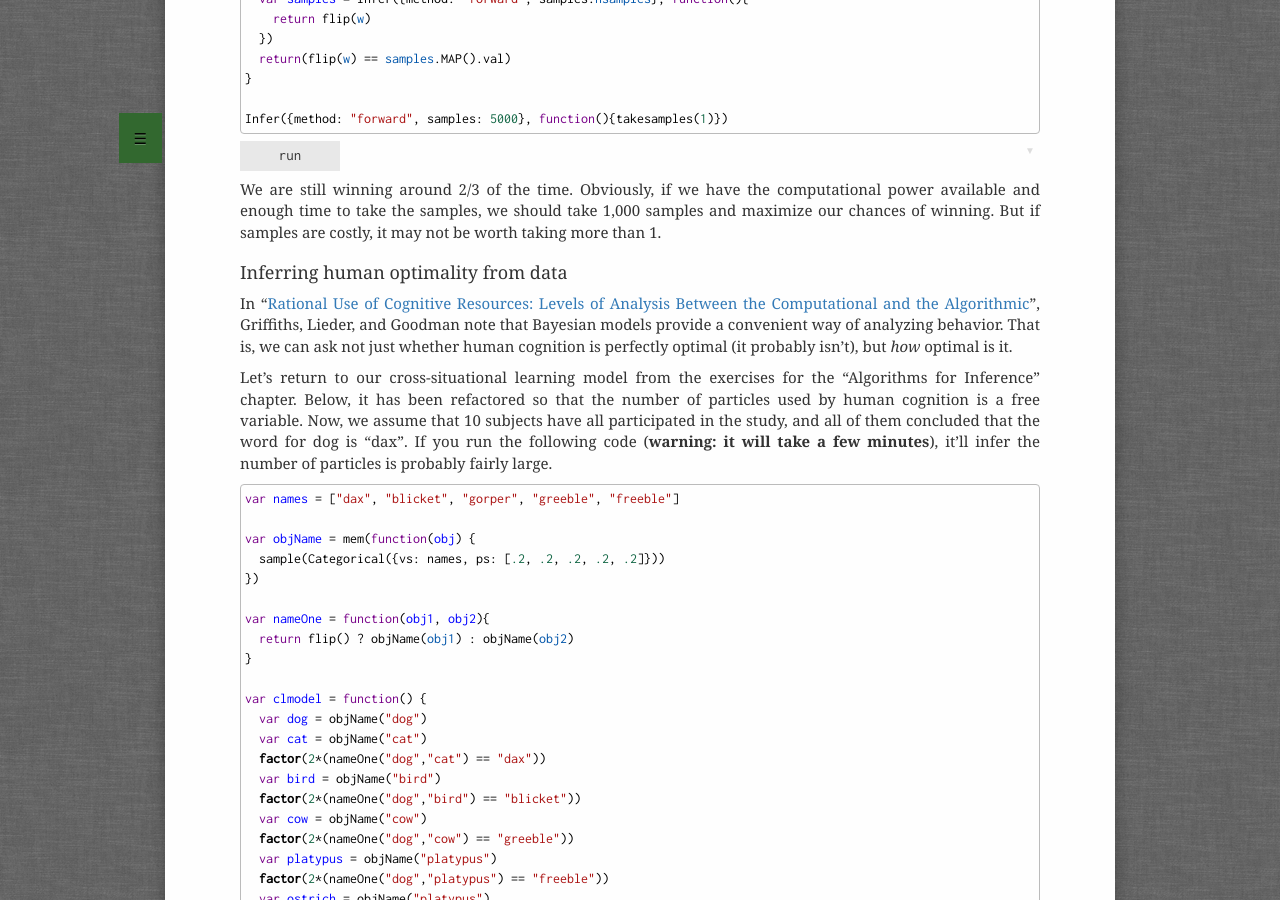
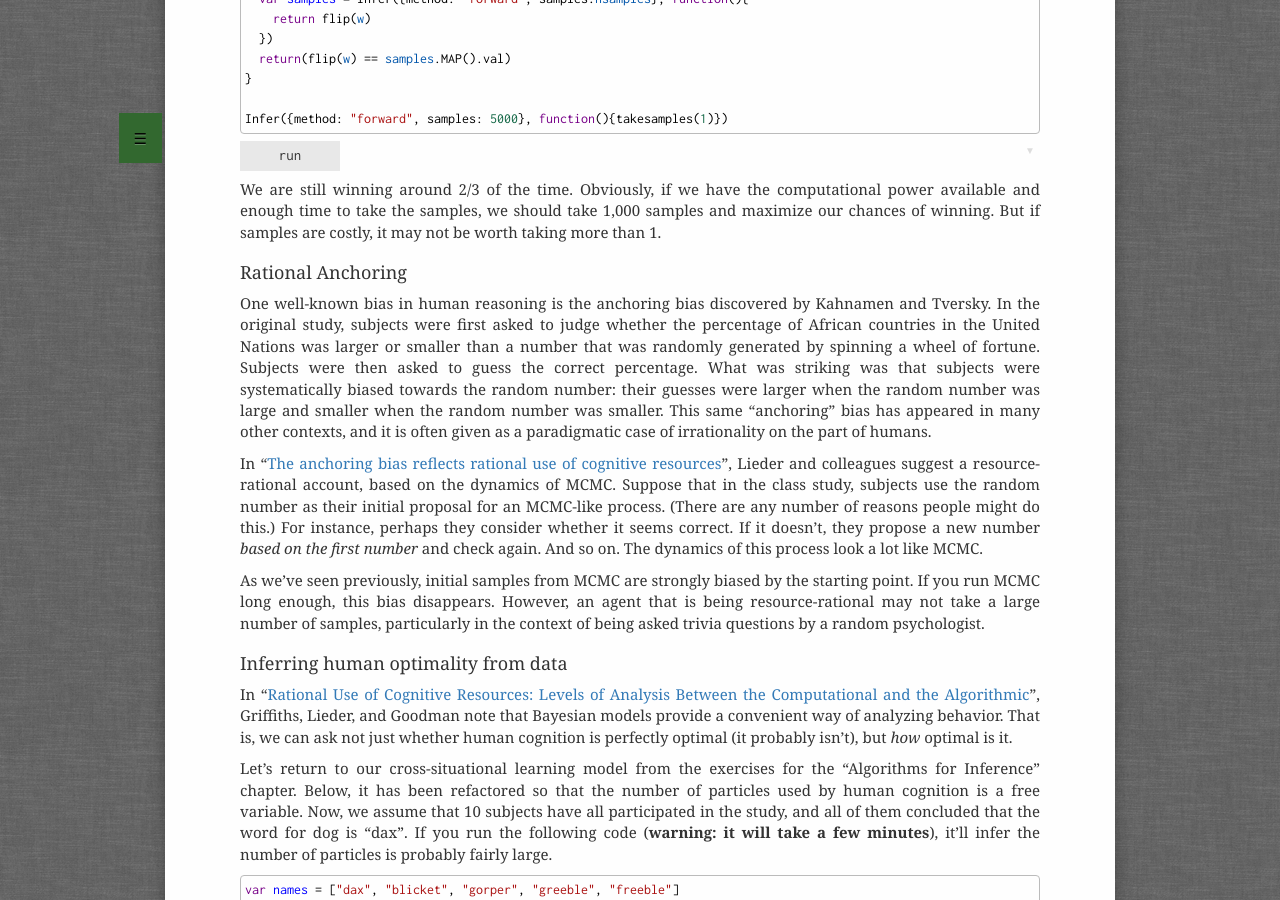
Before and after one commit to probmods/probmods2, a Jekyll site: the page built from chapters/process-models.md, in a window 1280 px wide and 900 px high, scrolled down 2457 px. Built offline with Jekyll 4.4.1, drawn with Linux system fonts in a browser that asks for light colours; a script that is not in the unit is left out; some of the changed text lies outside the part shown.

Commit message:
Added a stub about rational anchoring. No code because it's hard to specify starting points for MCMC chains in WebPPL.

```diff
--- a/chapters/process-models.md
+++ b/chapters/process-models.md
@@ -142,8 +142,13 @@
 
 We are still winning around 2/3 of the time. Obviously, if we have the computational power available and enough time to take the samples, we should take 1,000 samples and maximize our chances of winning. But if samples are costly, it may not be worth taking more than 1.
 
+### Rational Anchoring
 
+One well-known bias in human reasoning is the anchoring bias discovered by Kahnamen and Tversky. In the original study, subjects were first asked to judge whether the percentage of African countries in the United Nations was larger or smaller than a number that was randomly generated by spinning a wheel of fortune. Subjects were then asked to guess the correct percentage. What was striking was that subjects were systematically biased towards the random number: their guesses were larger when the random number was large and smaller when the random number was smaller. This same "anchoring" bias has appeared in many other contexts, and it is often given as a paradigmatic case of irrationality on the part of humans.
 
+In "[The anchoring bias reflects rational use of cognitive resources](https://link.springer.com/article/10.3758/s13423-017-1286-8)", Lieder and colleagues suggest a resource-rational account, based on the dynamics of MCMC. Suppose that in the class study, subjects use the random number as their initial proposal for an MCMC-like process. (There are any number of reasons people might do this.) For instance, perhaps they consider whether it seems correct. If it doesn't, they propose a new number *based on the first number* and check again. And so on. The dynamics of this process look a lot like MCMC.
+
+As we've seen previously, initial samples from MCMC are strongly biased by the starting point. If you run MCMC long enough, this bias disappears. However, an agent that is being resource-rational may not take a large number of samples, particularly in the context of being asked trivia questions by a random psychologist.
 
 ### Inferring human optimality from data
 
@@ -211,10 +216,9 @@
 
 Suppose we fit this model to a real dataset and found the best estimate for number of particles is 7. That would not necessarily mean that humans in fact use particle filtering with approximately 7 particles to learn vocabulary. Rather, it means that human level of accuracy can be captured by such a model. It further suggests that humans are fairly resource-limited in our ability to do cross-situational learning, since accuracy with only 7 particles is not going to be very high. (One could quantify just how limited it is by seeing how accuracy is affected by number of particles in a realistic learning scenario.)
 
-
 ## Approximate distribution representations
 
-Another possible representation of uncertainty is via the parameters of a family of distributions. For instance, the mean and covariance of a Gaussian is a flexible and popular (in statistics) way to approximate a complex distirbution. (Indeed, we have seen that a mean-field product of Gaussians can give quick and useful inference result from variational inference.) It is thus possible that all uncertainty is represented in the human mind as parameters of some family. A version of this idea can be seen in the *free energy* hypothesis. (See [The free-energy principle: a unified brain theory?](https://www.nature.com/articles/nrn2787), Friston (2010).)
+Another possible representation of uncertainty is via the parameters of a family of distributions. For instance, the mean and covariance of a Gaussian is a flexible and popular (in statistics) way to approximate a complex distirbution. (Indeed, we have seen that a mean-field product of Gaussians can give quick and useful inference result from variational inference.) It is thus possible that all uncertainty is represented in the human mind as parameters of some family. A version of this idea can be seen in the *free energy* hypothesis. (See [The free-energy principle: a unified brain theory?](https://www.nature.com/articles/nrn2787), Friston (2010).) This would of course come with its own set of tradeoffs between accuracy and cost.
 
 <!--
 
```
